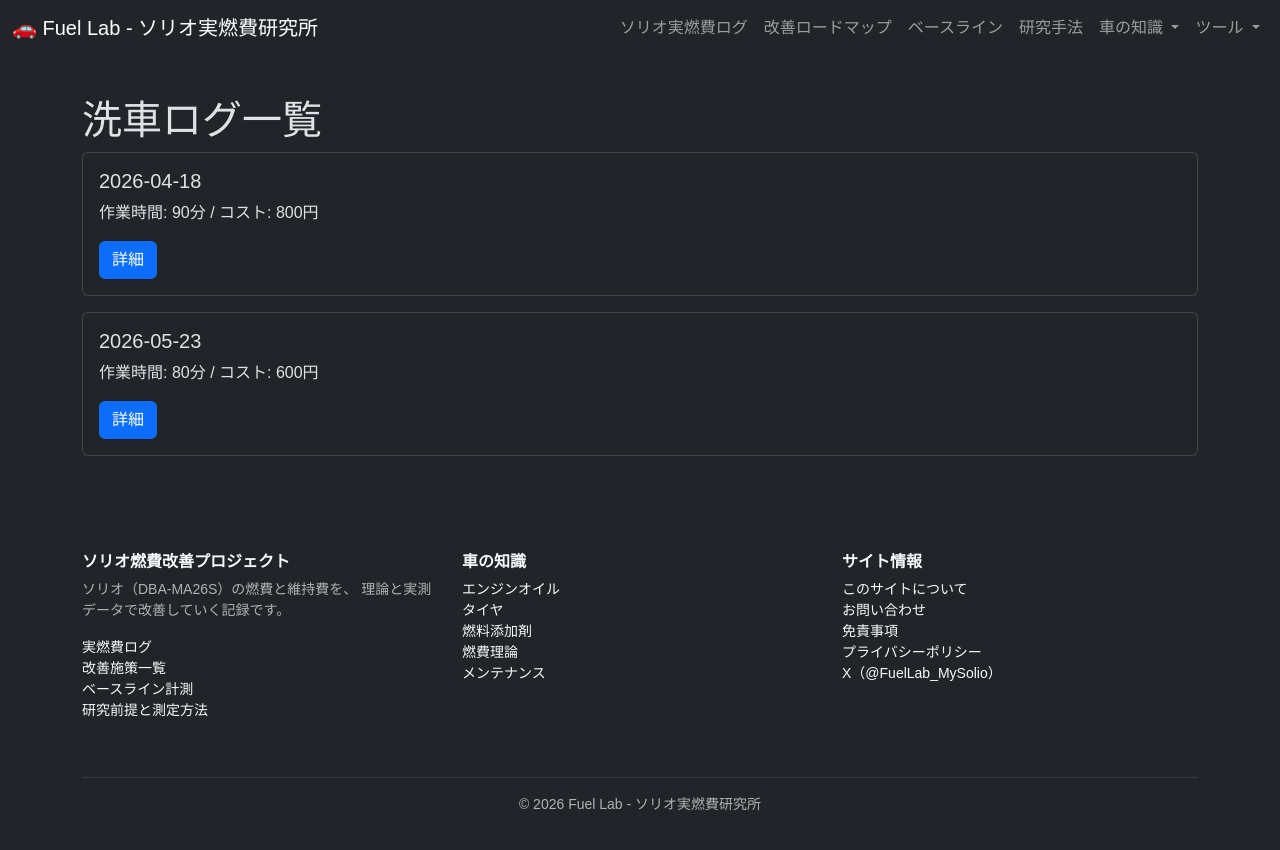
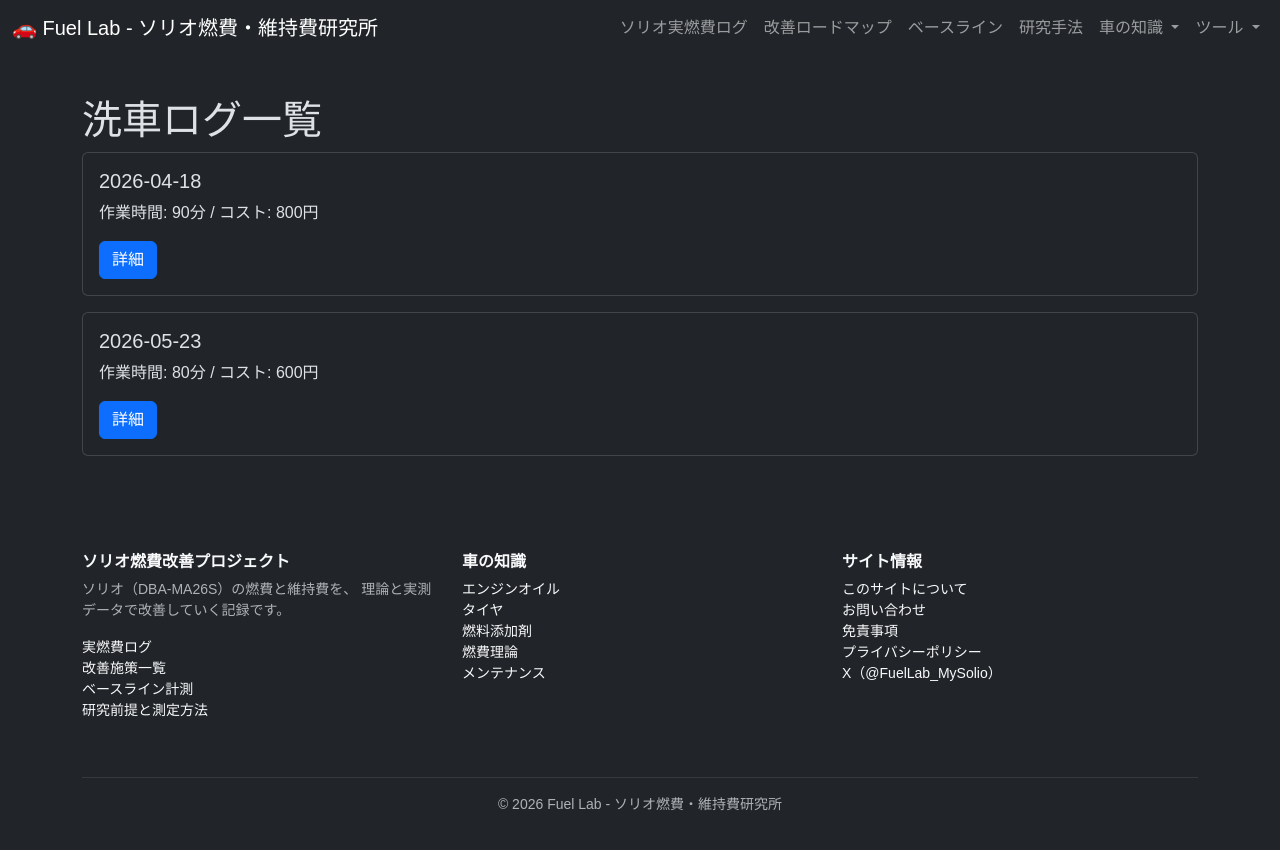
Before and after one commit to funyapar-org/fuel-lab, a Jekyll site: the page built from _carwash/index.md, in a window 1280 px wide. Shown: the top 850 px of the page. Built offline with Jekyll 4.4.1, drawn with Linux system fonts in a browser that asks for light colours.

Commit message:
タイトル変更

```diff
--- a/_config.yml
+++ b/_config.yml
@@ -1,5 +1,5 @@
-title: Fuel Lab - ソリオ実燃費研究所
-description: 街乗り主体のソリオ（MA26S/K12C）で、タイヤ・オイル・添加剤・運転技術による燃費改善を実測検証する研究サイトです。
+title: Fuel Lab - ソリオ燃費・維持費研究所
+description: 街乗り主体のソリオ（MA26S/K12C）で、タイヤ・オイル・添加剤・運転技術による燃費改善と維持費改善を実測検証する研究サイトです。
 baseurl: ""
 url: "https://funyapar-fuel-lab.com"
 default_ogp_img: "/assets/ogp/default.png"
```
